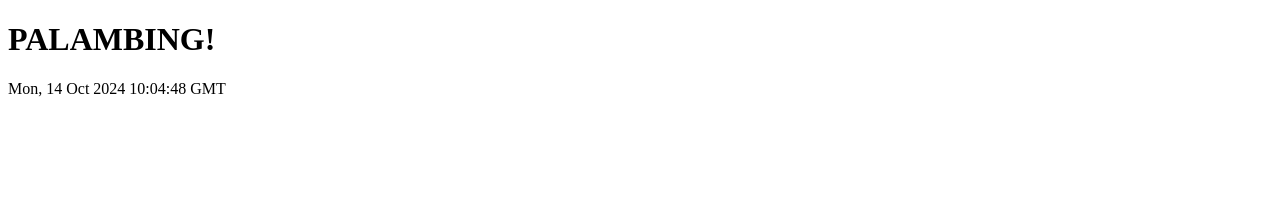
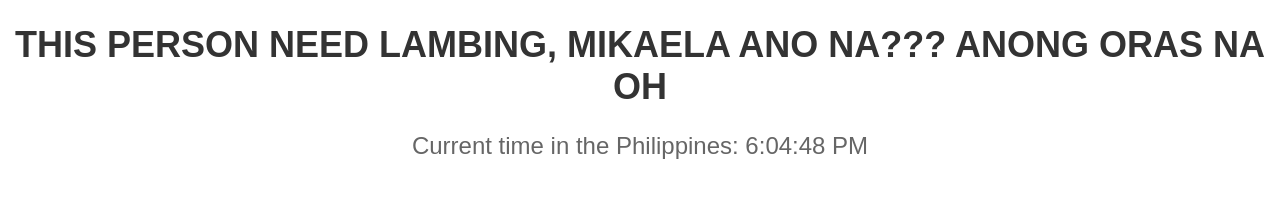
Before and after one commit to ANON-JUNO/INFERNO-DANTE-CARLO-MARK, a plain HTML site: page index.html in a window 1280 px wide. Drawn offline with Linux system fonts and the light colour scheme.

Commit message:
Update index.html

```diff
--- a/index.html
+++ b/index.html
@@ -1,12 +1,42 @@
 <!DOCTYPE html>
-<html>
-  <head>
-    <title>PALAMBING!</title>
-    <link rel="stylesheet" href="styles.css" />
-  </head>
-  <body>
-      <h1 class="title">PALAMBING! </h1>
-      <p id="currentTime"></p>
-      <script src="script.js"></script>
-  </body>
+<html lang="en">
+<head>
+    <meta charset="UTF-8">
+    <meta name="viewport" content="width=device-width, initial-scale=1.0">
+    <title>Lambing Alert!</title>
+    <style>
+        body {
+            font-family: Arial, sans-serif;
+            text-align: center;
+        }
+
+        #lambing-text {
+            font-size: 36px;
+            font-weight: bold;
+            color: #333;
+        }
+
+        #current-time {
+            font-size: 24px;
+            color: #666;
+        }
+    </style>
+</head>
+<body>
+    <h1 id="lambing-text">THIS PERSON NEED LAMBING, MIKAELA ANO NA??? ANONG ORAS NA OH</h1>
+    <p id="current-time"></p>
+
+    <script>
+        const currentTimeElement = document.getElementById('current-time');
+
+        function updateTime() {
+            const philippinesTimezone = 'Asia/Manila';
+            const currentTime = new Date().toLocaleTimeString('en-US', { timeZone: philippinesTimezone });
+            currentTimeElement.textContent = `Current time in the Philippines: ${currentTime}`;
+        }
+
+        updateTime();
+        setInterval(updateTime, 1000); // update every 1 second
+    </script>
+</body>
 </html>
```
